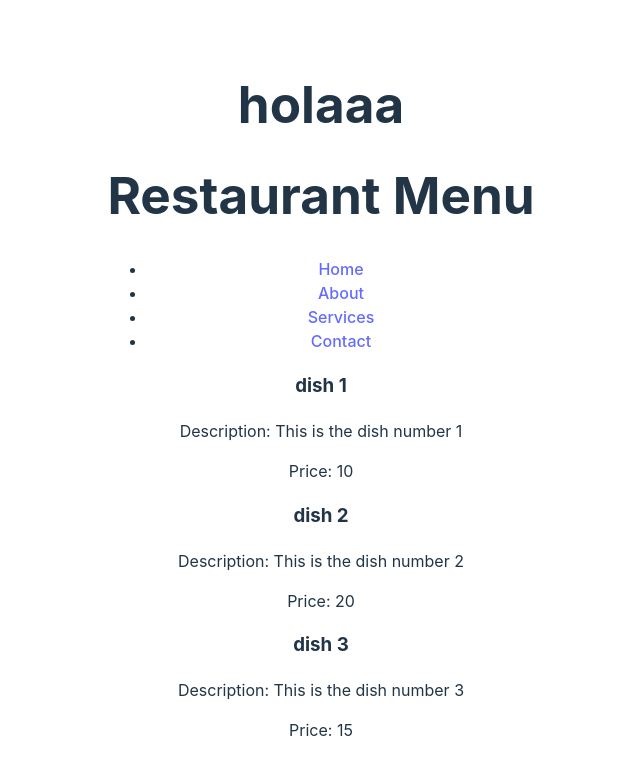
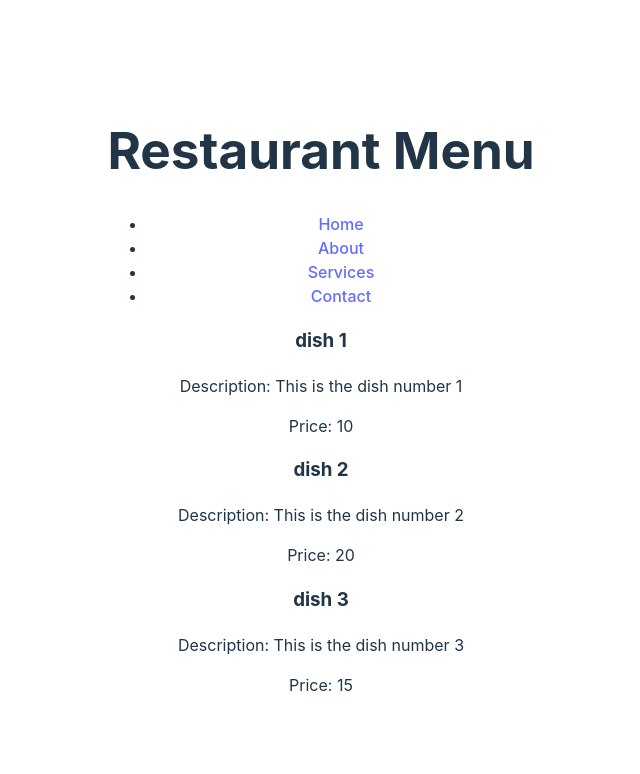
Before and after one commit to yolovi/ej-react-dia2-restaurant, a React (Vite) app: page / in a window 1280 px wide. Shown: the top 774 px of the page, without its empty margins (319-959 px from the left). Built offline with nearby package versions, Linux system fonts and the light colour scheme.

Commit message:
erased h1 in App

```diff
--- a/src/App.jsx
+++ b/src/App.jsx
@@ -29,7 +29,6 @@ function App() {
   return (
     <>
       <div>
-      <h1>holaaa</h1>
       <Header/>
       <Home dishes = {dishes}/>
       </div>
```
